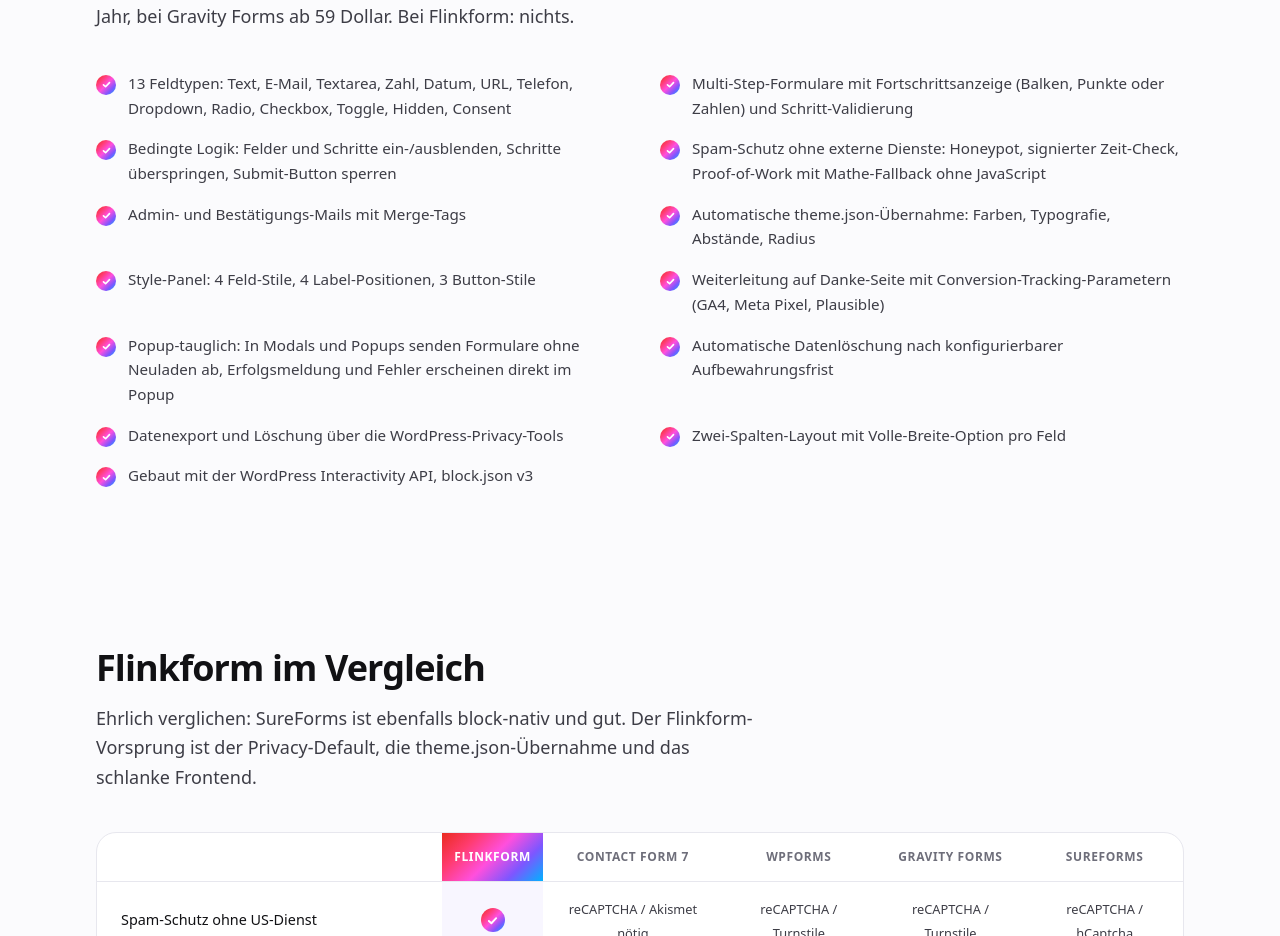
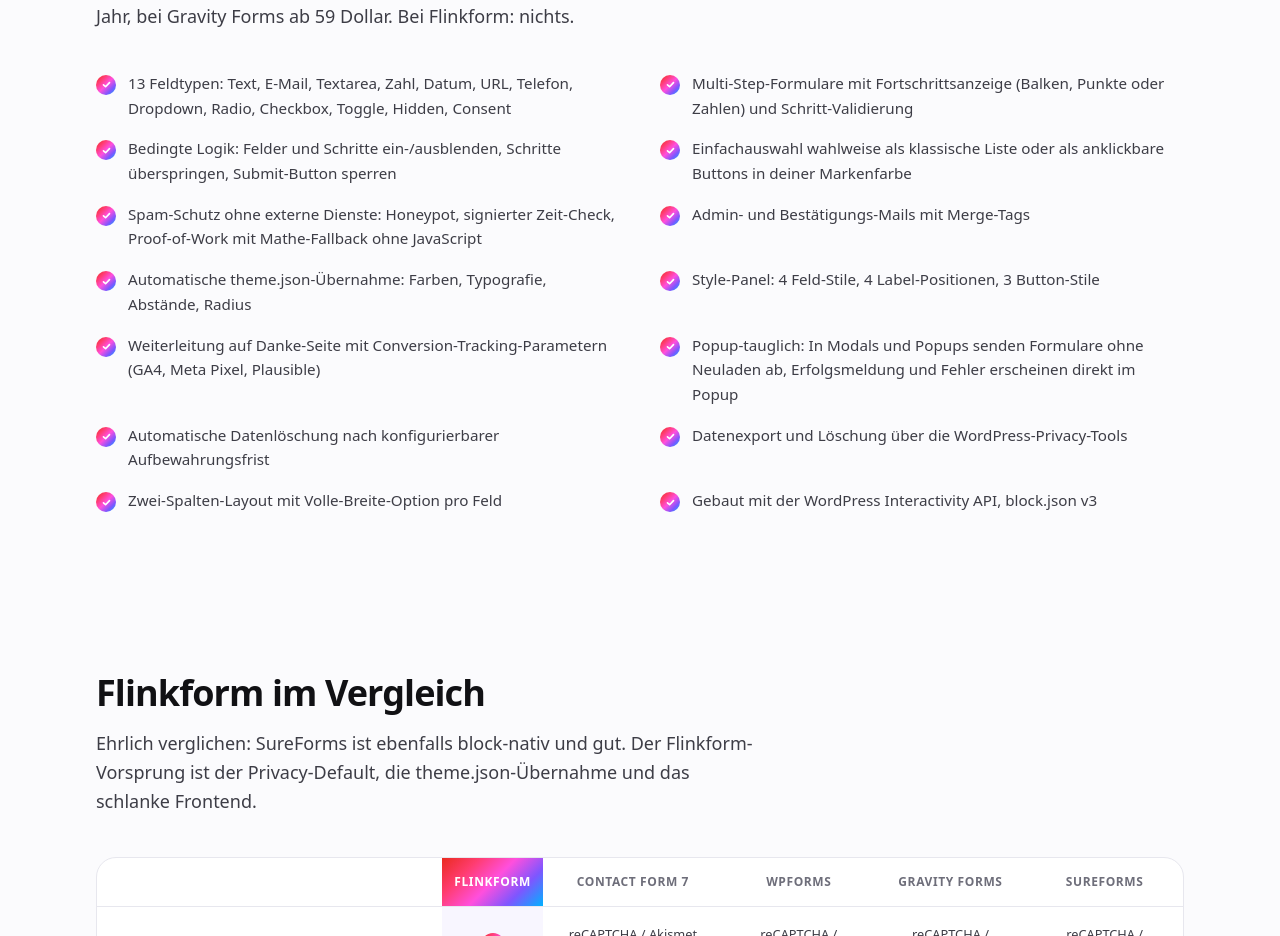
Before and after one commit to dennisbuchwald/flinkform.de, a Next.js app: page / in a window 1280 px wide. Shown: the part 2640-3576 px from the top of the page. Built offline with nearby package versions, Linux system fonts and the light colour scheme.

Commit message:
Add radio-as-buttons to the free feature list (plugin 1.5.0)

```diff
--- a/app/page.tsx
+++ b/app/page.tsx
@@ -61,6 +61,7 @@
   "13 Feldtypen: Text, E-Mail, Textarea, Zahl, Datum, URL, Telefon, Dropdown, Radio, Checkbox, Toggle, Hidden, Consent",
   "Multi-Step-Formulare mit Fortschrittsanzeige (Balken, Punkte oder Zahlen) und Schritt-Validierung",
   "Bedingte Logik: Felder und Schritte ein-/ausblenden, Schritte überspringen, Submit-Button sperren",
+  "Einfachauswahl wahlweise als klassische Liste oder als anklickbare Buttons in deiner Markenfarbe",
   "Spam-Schutz ohne externe Dienste: Honeypot, signierter Zeit-Check, Proof-of-Work mit Mathe-Fallback ohne JavaScript",
   "Admin- und Bestätigungs-Mails mit Merge-Tags",
   "Automatische theme.json-Übernahme: Farben, Typografie, Abstände, Radius",
```
